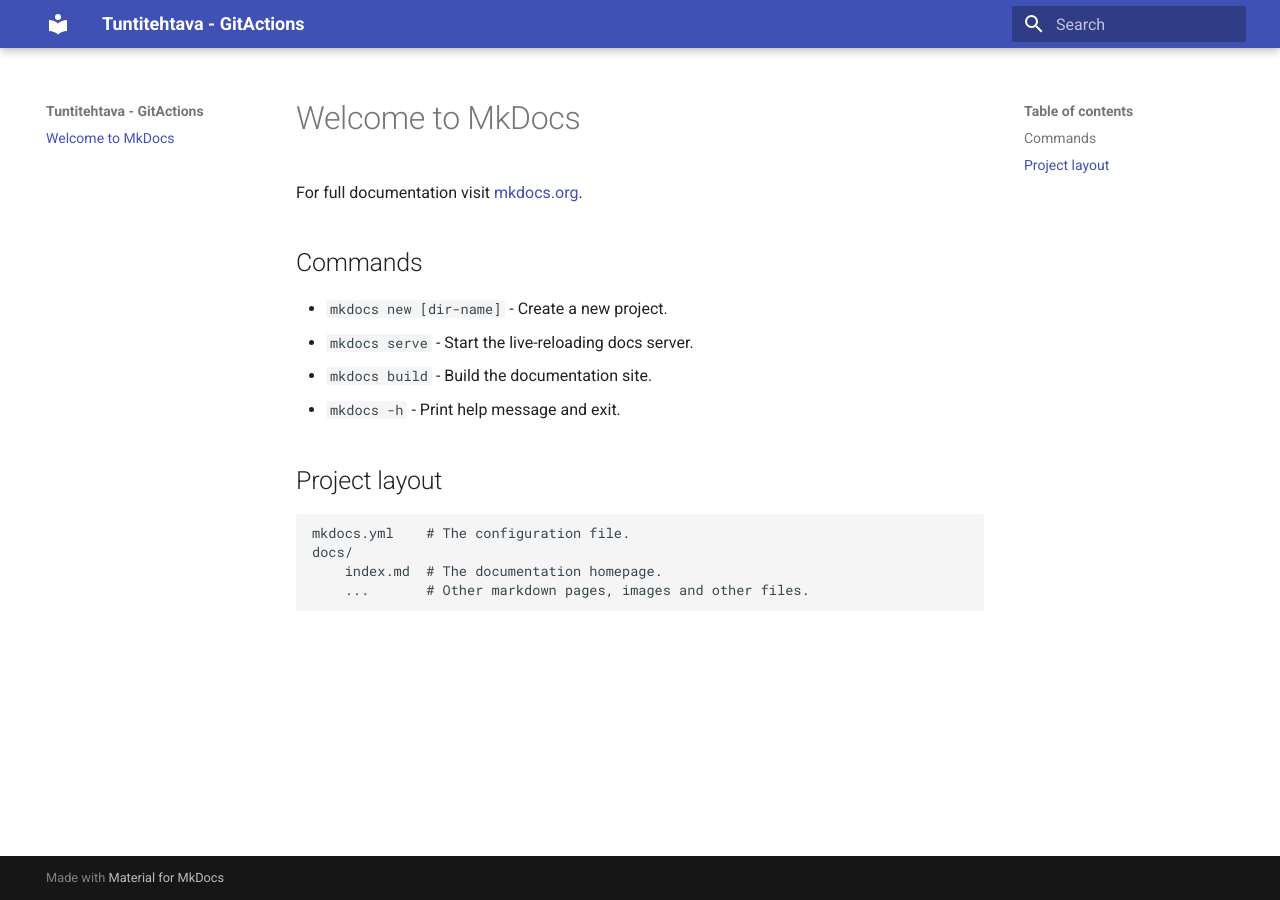
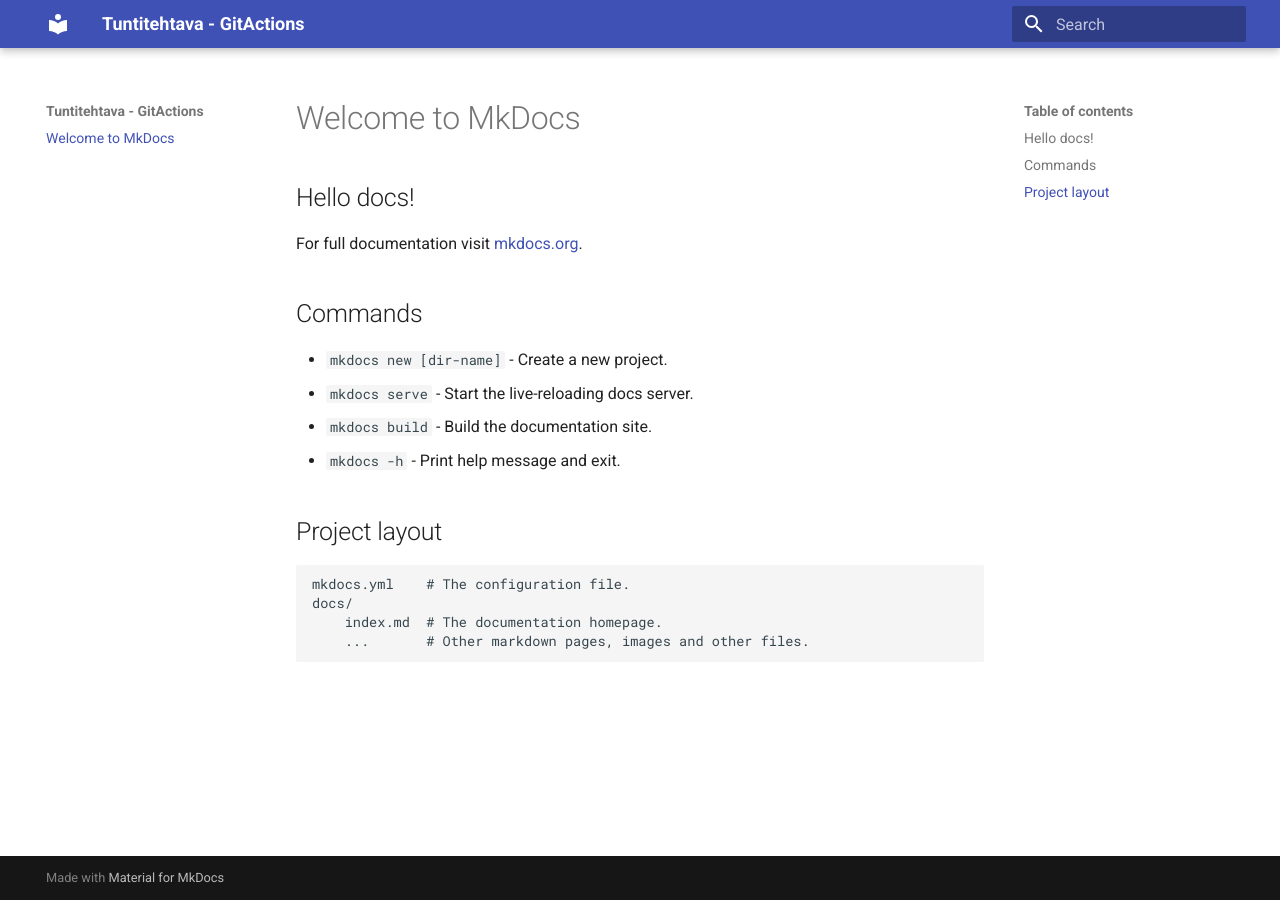
Before and after one commit to TJVirta/OTMI24SP-JoLi-GitActions, an MkDocs documentation site: the page built from docs/index.md, in a window 1280 px wide. Built offline with MkDocs 1.6.1 and Material for MkDocs 9.7.7, drawn with Linux system fonts in a browser that asks for light colours.

Commit message:
Add greeting section to documentation

```diff
--- a/docs/index.md
+++ b/docs/index.md
@@ -1,4 +1,6 @@
 # Welcome to MkDocs
+
+## Hello docs!
 
 For full documentation visit [mkdocs.org](https://www.mkdocs.org).
 
```
